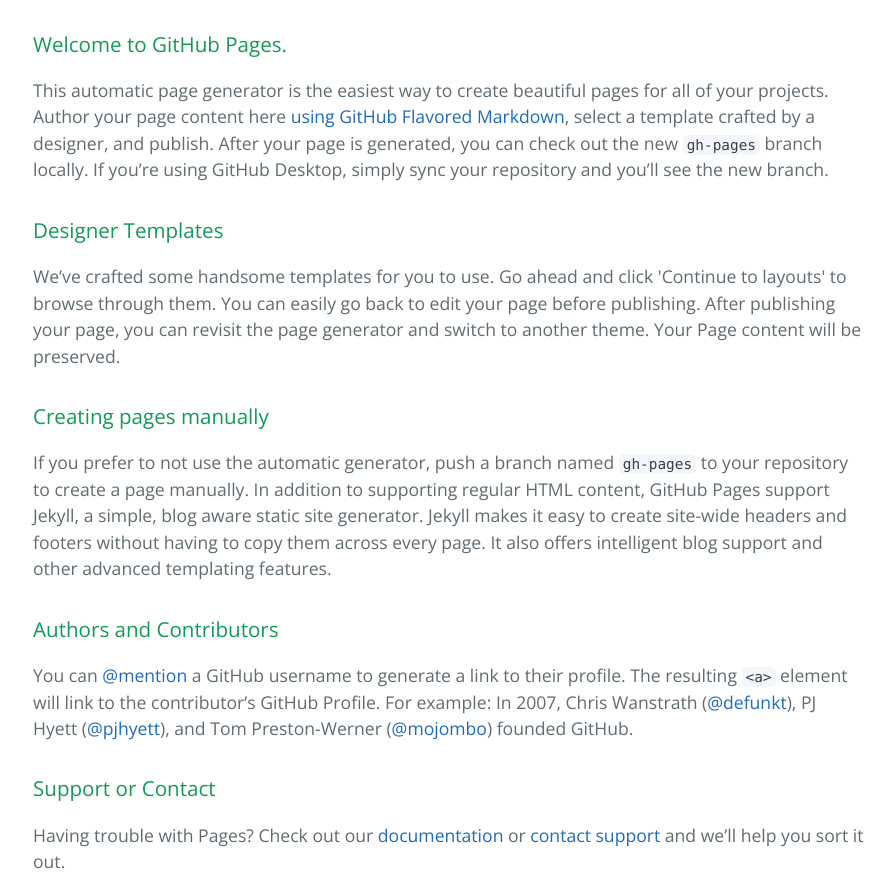
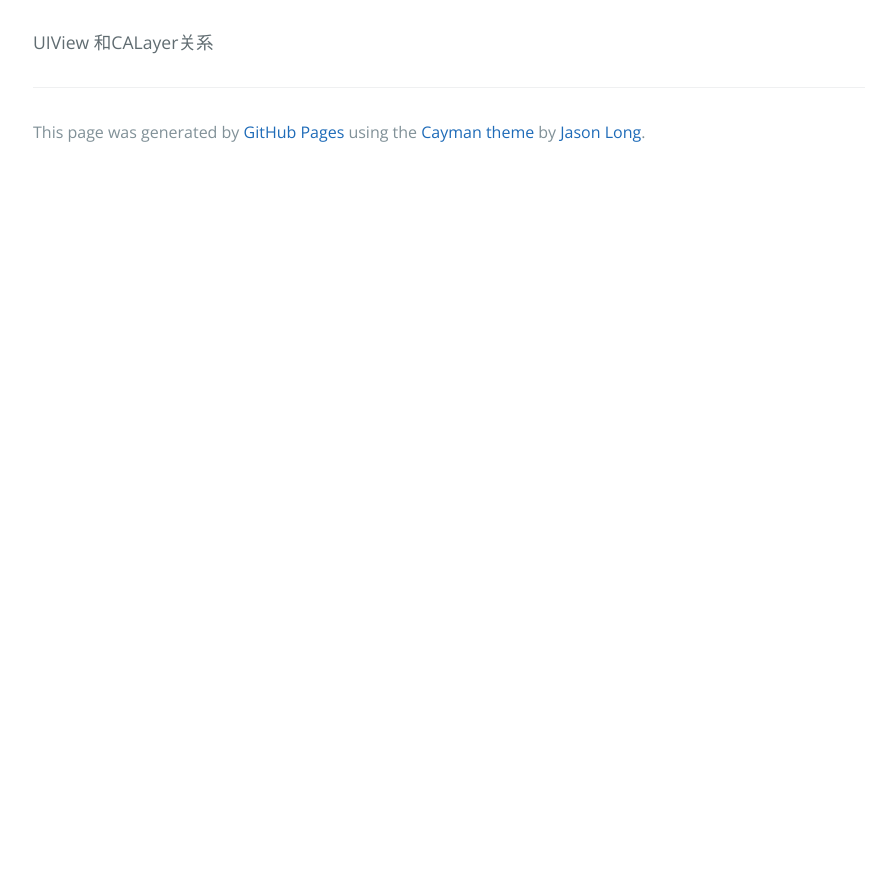
Before and after one commit to tsunamier/tsunamier.github.io, a plain HTML site: page index.html in a window 1280 px wide. Shown: the part 320-1198 px from the top of the page, without its empty margins (191-1087 px from the left). After the commit the page ends 800 px from the top, so only its background shows below. Drawn offline with nearby package versions, Linux system fonts and the light colour scheme.

Commit message:
Replace master branch with page content via GitHub

```diff
--- a/index.html
+++ b/index.html
@@ -16,30 +16,7 @@
     </section>
 
     <section class="main-content">
-      <h3>
-<a id="welcome-to-github-pages" class="anchor" href="#welcome-to-github-pages" aria-hidden="true"><span aria-hidden="true" class="octicon octicon-link"></span></a>Welcome to GitHub Pages.</h3>
-
-<p>This automatic page generator is the easiest way to create beautiful pages for all of your projects. Author your page content here <a href="https://guides.github.com/features/mastering-markdown/">using GitHub Flavored Markdown</a>, select a template crafted by a designer, and publish. After your page is generated, you can check out the new <code>gh-pages</code> branch locally. If you’re using GitHub Desktop, simply sync your repository and you’ll see the new branch.</p>
-
-<h3>
-<a id="designer-templates" class="anchor" href="#designer-templates" aria-hidden="true"><span aria-hidden="true" class="octicon octicon-link"></span></a>Designer Templates</h3>
-
-<p>We’ve crafted some handsome templates for you to use. Go ahead and click 'Continue to layouts' to browse through them. You can easily go back to edit your page before publishing. After publishing your page, you can revisit the page generator and switch to another theme. Your Page content will be preserved.</p>
-
-<h3>
-<a id="creating-pages-manually" class="anchor" href="#creating-pages-manually" aria-hidden="true"><span aria-hidden="true" class="octicon octicon-link"></span></a>Creating pages manually</h3>
-
-<p>If you prefer to not use the automatic generator, push a branch named <code>gh-pages</code> to your repository to create a page manually. In addition to supporting regular HTML content, GitHub Pages support Jekyll, a simple, blog aware static site generator. Jekyll makes it easy to create site-wide headers and footers without having to copy them across every page. It also offers intelligent blog support and other advanced templating features.</p>
-
-<h3>
-<a id="authors-and-contributors" class="anchor" href="#authors-and-contributors" aria-hidden="true"><span aria-hidden="true" class="octicon octicon-link"></span></a>Authors and Contributors</h3>
-
-<p>You can <a href="https://help.github.com/articles/basic-writing-and-formatting-syntax/#mentioning-users-and-teams" class="user-mention">@mention</a> a GitHub username to generate a link to their profile. The resulting <code>&lt;a&gt;</code> element will link to the contributor’s GitHub Profile. For example: In 2007, Chris Wanstrath (<a href="https://github.com/defunkt" class="user-mention">@defunkt</a>), PJ Hyett (<a href="https://github.com/pjhyett" class="user-mention">@pjhyett</a>), and Tom Preston-Werner (<a href="https://github.com/mojombo" class="user-mention">@mojombo</a>) founded GitHub.</p>
-
-<h3>
-<a id="support-or-contact" class="anchor" href="#support-or-contact" aria-hidden="true"><span aria-hidden="true" class="octicon octicon-link"></span></a>Support or Contact</h3>
-
-<p>Having trouble with Pages? Check out our <a href="https://help.github.com/pages">documentation</a> or <a href="https://github.com/contact">contact support</a> and we’ll help you sort it out.</p>
+      <p>UIView 和CALayer关系</p>
 
       <footer class="site-footer">
 
```
Also changed, not shown: params.json (+1 -1 lines).
